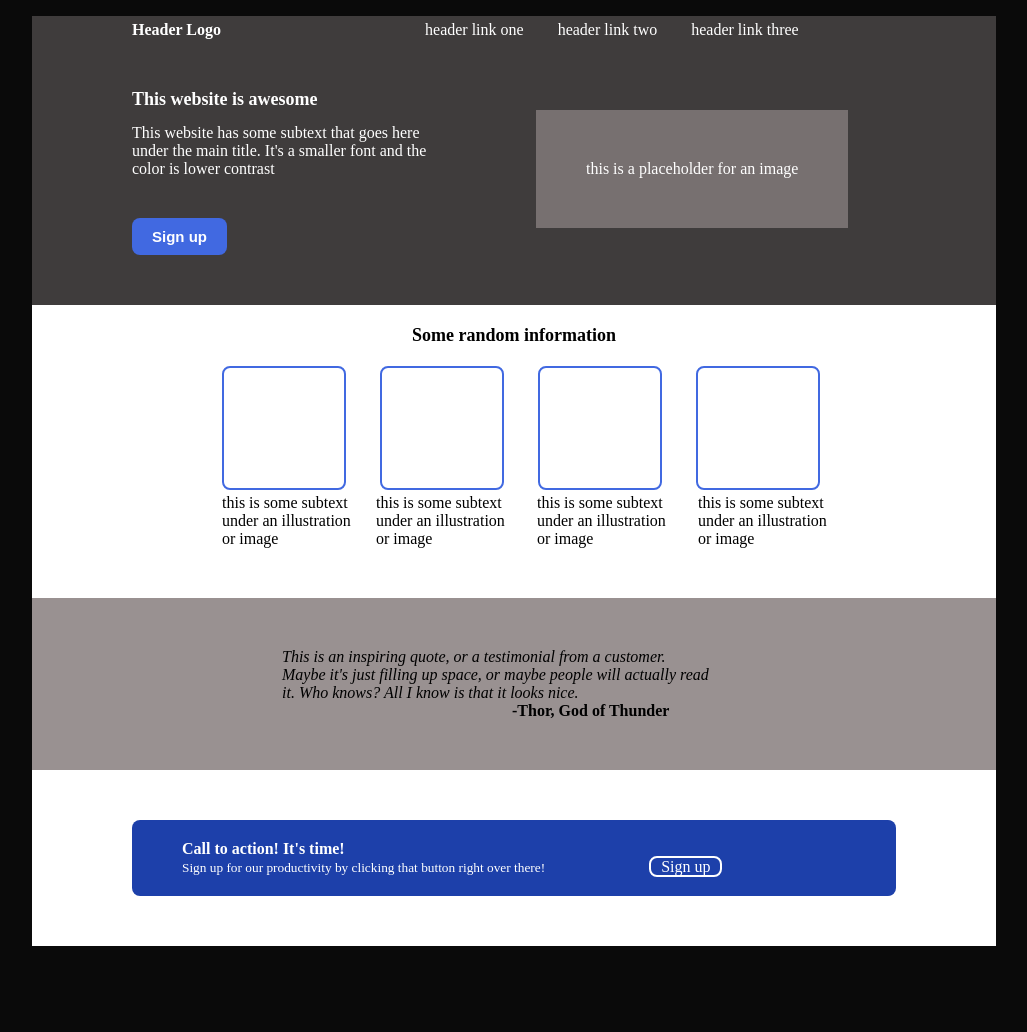
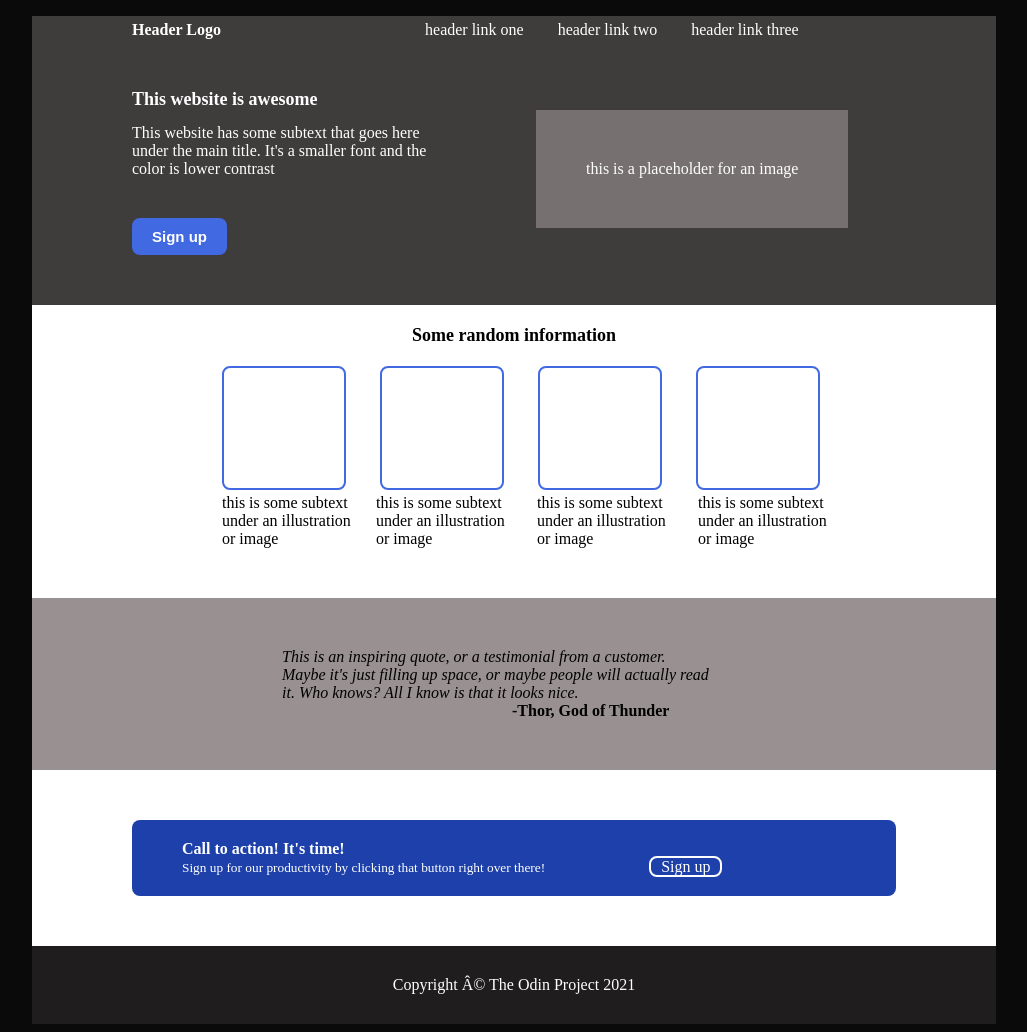
Before and after one commit to wilberforce001/Project_Landing-page, a plain HTML site: page index.html in a window 1280 px wide. Shown: the whole page, without its empty margins (126-1153 px from the left). Before the commit the page ends 954 px from the top, so only its background shows below. Drawn offline with Linux system fonts and the light colour scheme.

```diff
--- a/index.html
+++ b/index.html
@@ -42,6 +42,9 @@
                 <button1>Sign up</button1>
             </div>
         </div>
+        <div class="block5">
+            <div class="Copyright">Copyright © The Odin Project 2021</div>
+        </div>
 
     </body>
 </html>
--- a/style.css
+++ b/style.css
@@ -158,3 +158,13 @@
     padding: 0px 10px;
     border-radius: 8px;
 }
+.block5 {
+    background-color: rgb(31, 29, 29);
+    margin-left: 150px;
+    margin-right: 150px;
+    padding: 30px;
+}
+.Copyright {
+    color: white;
+    text-align: center;
+}
```
